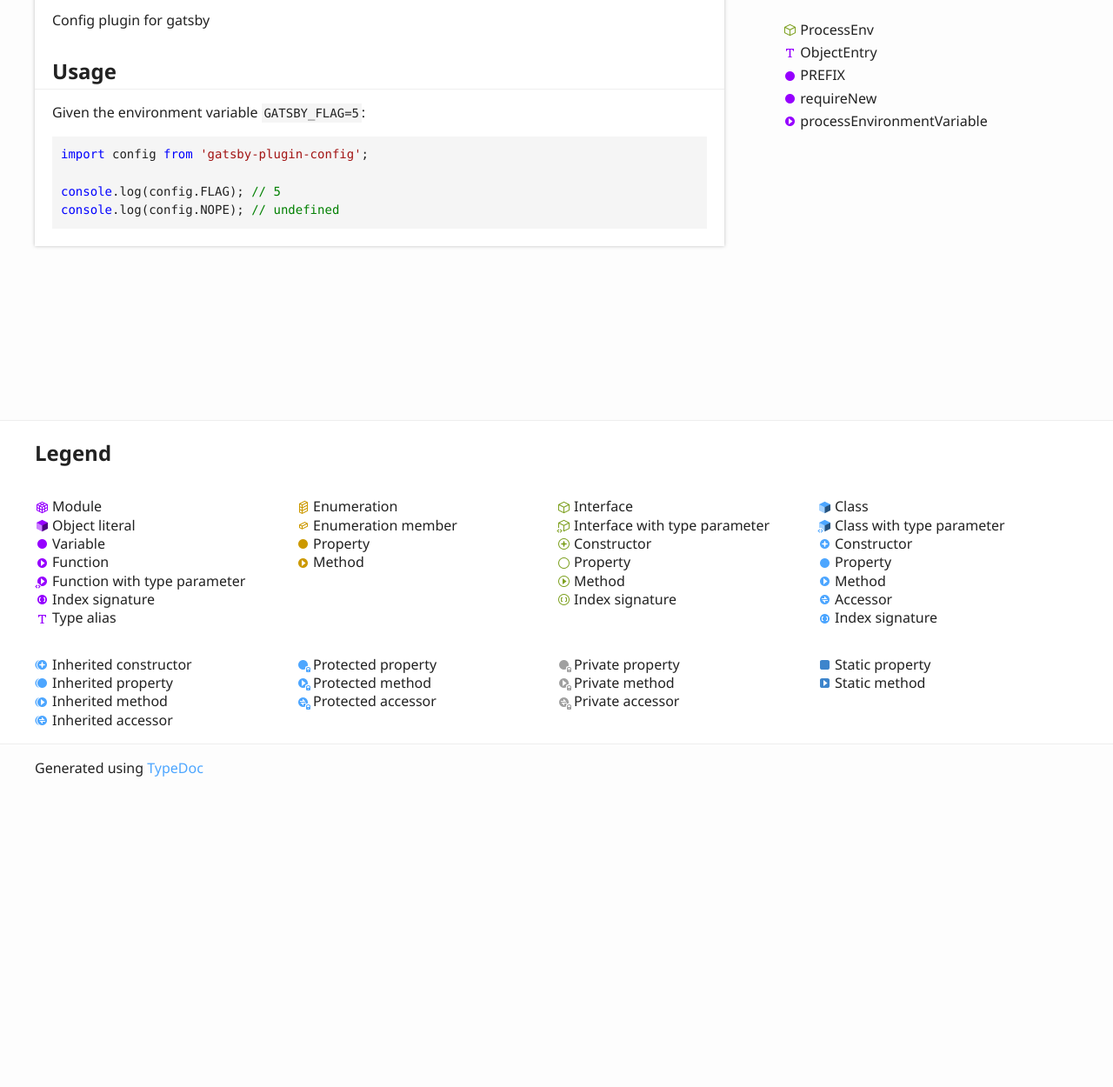
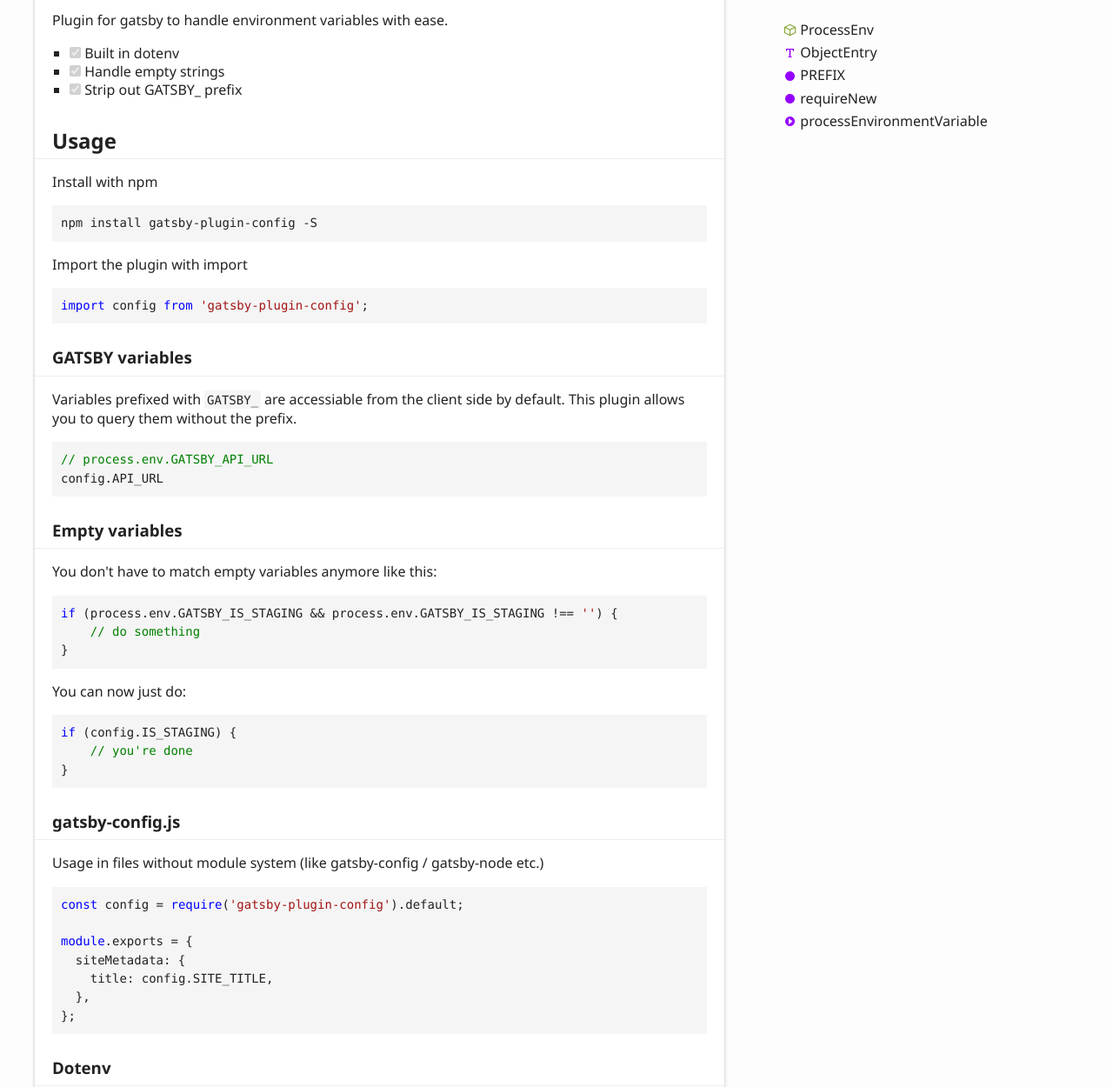
Before and after one commit to birkir/gatsby-plugin-config, a plain HTML site: page index.html in a window 1280 px wide. Shown: the part 250-1500 px from the top of the page at 87% size. Before the commit the page ends 1160 px from the top, so only its background shows below. Drawn offline with Linux system fonts and the light colour scheme.

Commit message:
[ci skip] Updates

```diff
--- a/index.html
+++ b/index.html
@@ -65,13 +65,46 @@
 		<div class="col-8 col-content">
 			<div class="tsd-panel tsd-typography">
 				<h1 id="gatsby-plugin-config">gatsby-plugin-config</h1>
-				<p>Config plugin for gatsby</p>
+				<p>Plugin for gatsby to handle environment variables with ease.</p>
+				<ul>
+					<li><input checked="" disabled="" type="checkbox"> Built in dotenv</li>
+					<li><input checked="" disabled="" type="checkbox"> Handle empty strings</li>
+					<li><input checked="" disabled="" type="checkbox"> Strip out GATSBY_ prefix</li>
+				</ul>
 				<h2 id="usage">Usage</h2>
-				<p>Given the environment variable <code>GATSBY_FLAG=5</code>:</p>
-				<pre><code class="language-js"><span class="hljs-keyword">import</span> config <span class="hljs-keyword">from</span> <span class="hljs-string">'gatsby-plugin-config'</span>;
+				<p>Install with npm</p>
+				<pre><code class="language-bash">npm install gatsby-plugin-config -S</code></pre>
+				<p>Import the plugin with import</p>
+				<pre><code class="language-js"><span class="hljs-keyword">import</span> config <span class="hljs-keyword">from</span> <span class="hljs-string">'gatsby-plugin-config'</span>;</code></pre>
+				<h3 id="gatsby-variables">GATSBY variables</h3>
+				<p>Variables prefixed with <code>GATSBY_</code> are accessiable from the client side by default. This plugin allows you to query them without the prefix.</p>
+				<pre><code class="language-js"><span class="hljs-comment">// process.env.GATSBY_API_URL</span>
+config.API_URL</code></pre>
+				<h3 id="empty-variables">Empty variables</h3>
+				<p>You don&#39;t have to match empty variables anymore like this:</p>
+				<pre><code class="language-js"><span class="hljs-keyword">if</span> (process.env.GATSBY_IS_STAGING &amp;&amp; process.env.GATSBY_IS_STAGING !== <span class="hljs-string">''</span>) {
+    <span class="hljs-comment">// do something</span>
+}</code></pre>
+				<p>You can now just do:</p>
+				<pre><code class="language-js"><span class="hljs-keyword">if</span> (config.IS_STAGING) {
+    <span class="hljs-comment">// you're done</span>
+}</code></pre>
+				<h3 id="gatsby-config-js">gatsby-config.js</h3>
+				<p>Usage in files without module system (like gatsby-config / gatsby-node etc.)</p>
+				<pre><code class="language-js"><span class="hljs-keyword">const</span> config = <span class="hljs-built_in">require</span>(<span class="hljs-string">'gatsby-plugin-config'</span>).default;
 
-<span class="hljs-built_in">console</span>.log(config.FLAG); <span class="hljs-comment">// 5</span>
-<span class="hljs-built_in">console</span>.log(config.NOPE); <span class="hljs-comment">// undefined</span></code></pre>
+<span class="hljs-built_in">module</span>.exports = {
+  <span class="hljs-attr">siteMetadata</span>: {
+    <span class="hljs-attr">title</span>: config.SITE_TITLE,
+  },
+};</code></pre>
+				<h3 id="dotenv">Dotenv</h3>
+				<p>You can keep separate dotenv files for each environment in the project root. See <a href="https://github.com/motdotla/dotenv">https://github.com/motdotla/dotenv</a> for more details.</p>
+				<pre><code><span class="hljs-selector-class">.env</span><span class="hljs-selector-class">.development</span>
+<span class="hljs-selector-class">.env</span><span class="hljs-selector-class">.staging</span>
+<span class="hljs-selector-class">.env</span><span class="hljs-selector-class">.production</span></code></pre><p>The format is simply <code>.env.${process.env.NODE_ENV}</code></p>
+				<h2 id="troubleshooting">Troubleshooting</h2>
+				<p>Please file a bug if any issues occour.</p>
 			</div>
 		</div>
 		<div class="col-4 col-menu menu-sticky-wrap menu-highlight">
```
Also changed, not shown: globals.html (+4 -4 lines).
